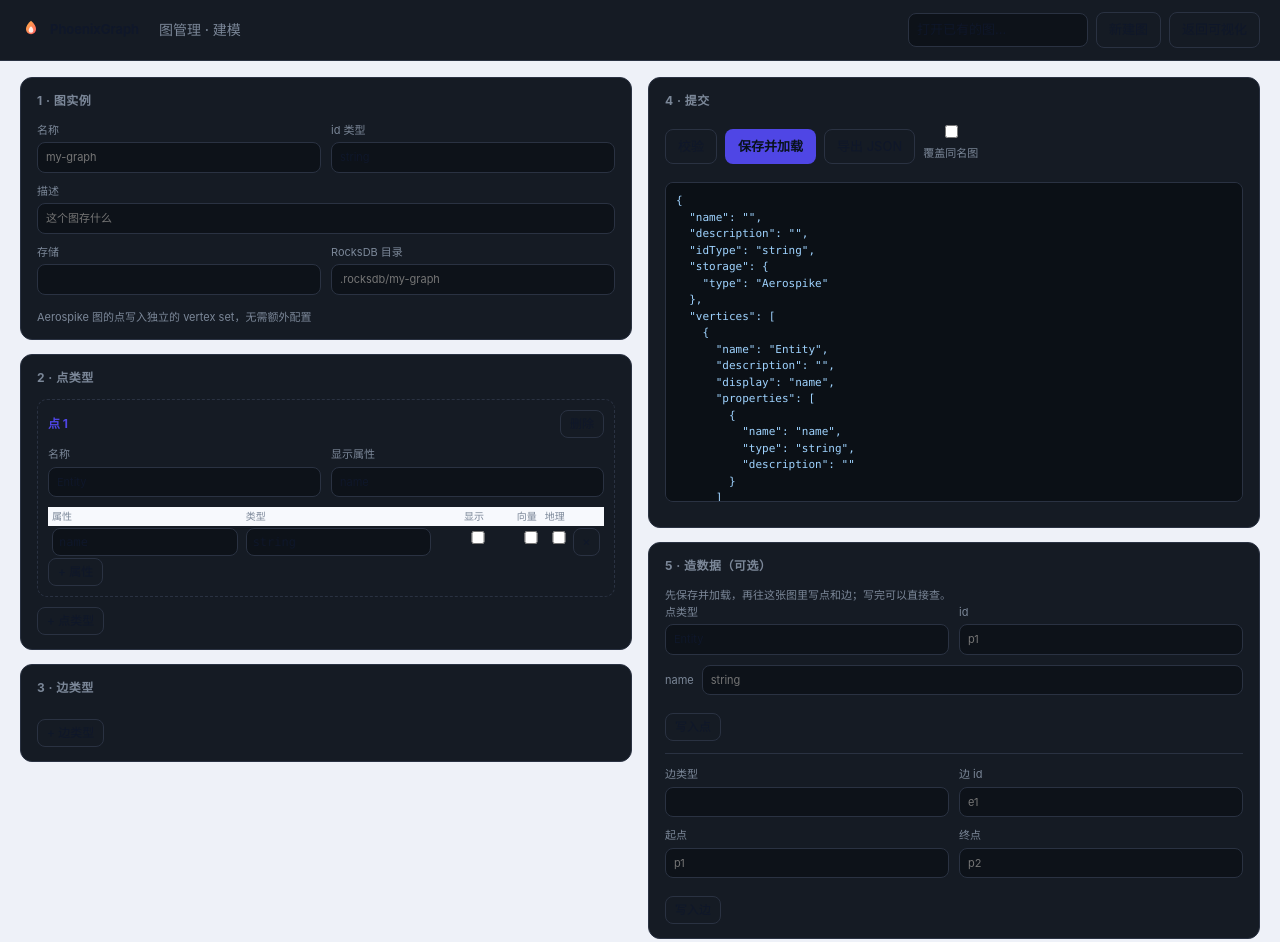
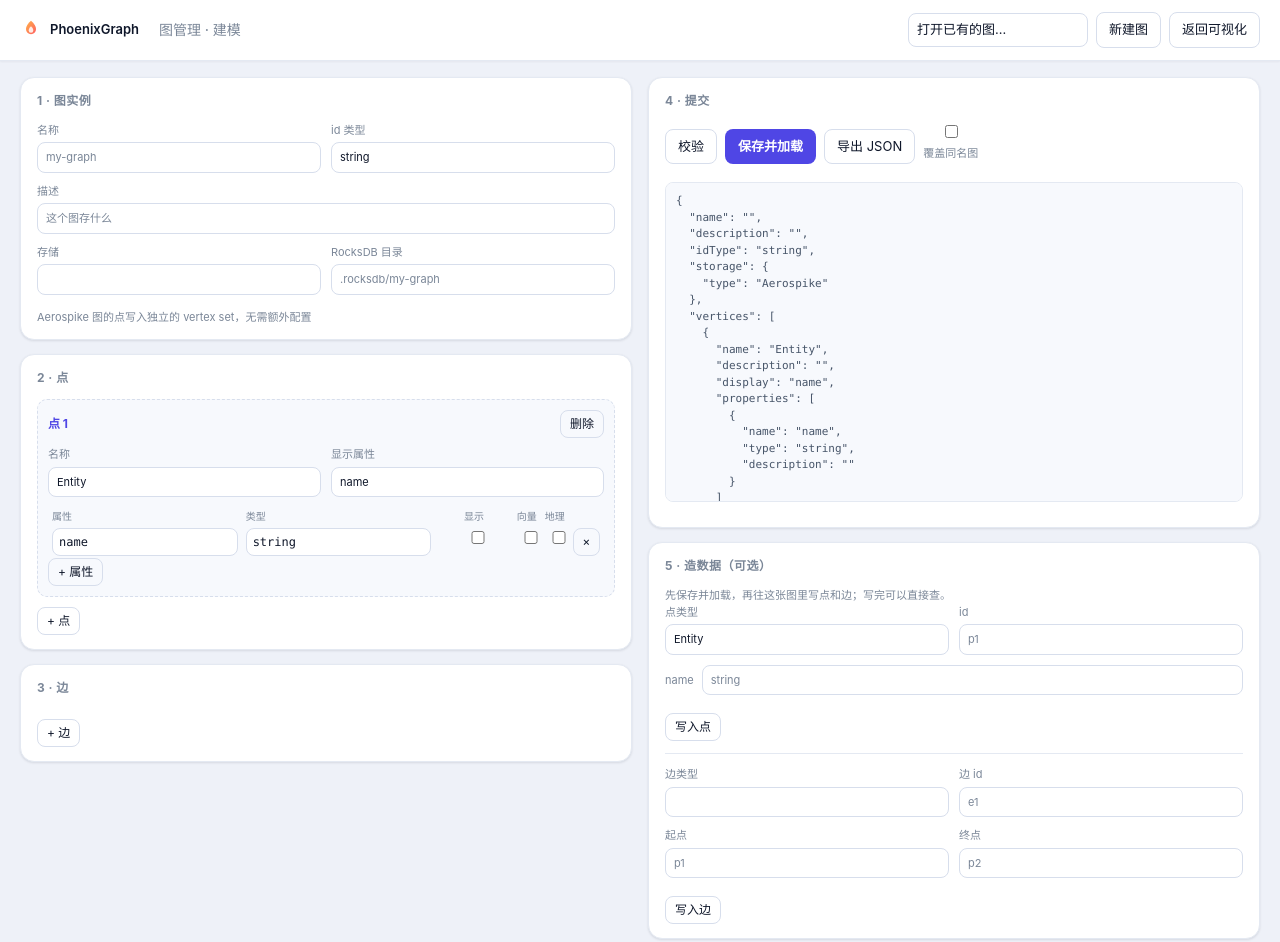
Before and after one commit to KanJiaZhang/PhoenixGraph, a website: page graph-web/frontend/public/builder.html in a window 1280 px wide. Drawn offline with Linux system fonts and the light colour scheme; no server answers.

Commit message:
Fix the dashboard row and make the builder page readable
Adding the graph-builder entry as a block before the id field pushed the vertex-id input and the
action buttons onto two lines. It is an icon in the action group now, next to the language switch,
the examples and the query button, and the label above the vertex picker says Vertex instead of
Vertex type, which is enough to keep the row on one line - measured in a 1600 px window: the input
ends at 905 px, the buttons start at 1136 px, same row, no overlap, no page overflow. The example
picker still takes a third of the query row but stops growing at 320 px.

The builder page was unreadable because its stylesheet used dark fallbacks (var(--panel, #151b24),
var(--input-bg, #0d1219)) while the dashboard defines a light theme: cards and inputs got a dark
background and the text kept the dashboard's dark colour. It now uses the dashboard's variables with
light fallbacks throughout - page, cards, inputs, buttons, messages, the JSON preview - so the two
pages look alike: white cards with dark text, a light code block and a dark toast. Its section
headings say 点 and 边 like the dashboard does.

```diff
--- a/graph-web/frontend/public/builder.html
+++ b/graph-web/frontend/public/builder.html
@@ -49,15 +49,15 @@
     </div>
 
     <div class="card">
-      <h2>2 · 点类型</h2>
+      <h2>2 · 点</h2>
       <div id="vertexList" class="type-list"></div>
-      <button id="addVertex" class="btn ghost small" type="button">+ 点类型</button>
+      <button id="addVertex" class="btn ghost small" type="button">+ 点</button>
     </div>
 
     <div class="card">
-      <h2>3 · 边类型</h2>
+      <h2>3 · 边</h2>
       <div id="edgeList" class="type-list"></div>
-      <button id="addEdge" class="btn ghost small" type="button">+ 边类型</button>
+      <button id="addEdge" class="btn ghost small" type="button">+ 边</button>
     </div>
   </section>
 
--- a/graph-web/frontend/public/css/builder.css
+++ b/graph-web/frontend/public/css/builder.css
@@ -1,10 +1,12 @@
-/* The graph builder reuses the dashboard's palette; these are the page-specific bits. */
+/* The graph builder reuses the dashboard's palette (a light theme), so the two pages look alike.
+   The colours are spelled out with light fallbacks: the page must be readable on its own too. */
 .builder-page {
   margin: 0;
   min-height: 100vh;
-  background: var(--bg, #0f131a);
-  color: var(--text, #e7ecf3);
-  font: 13px/1.5 "Inter", "Segoe UI", system-ui, sans-serif;
+  background: var(--bg, #eef1f8);
+  color: var(--text, #0f172a);
+  font: 13px/1.5 -apple-system, BlinkMacSystemFont, "Segoe UI", Roboto, "PingFang SC",
+    "Microsoft YaHei", sans-serif;
 }
 
 .builder-head {
@@ -12,8 +14,9 @@
   align-items: center;
   gap: 16px;
   padding: 12px 20px;
-  border-bottom: 1px solid var(--line, #2a3242);
-  background: var(--panel, #151b24);
+  border-bottom: 1px solid var(--border, #e4e9f2);
+  background: var(--surface, #ffffff);
+  box-shadow: var(--shadow-xs, 0 1px 2px rgba(15, 23, 42, 0.05));
 }
 .builder-head .brand {
   display: inline-flex;
@@ -28,7 +31,7 @@
   margin: 0;
   font-size: 14px;
   font-weight: 500;
-  color: var(--muted, #8a94a6);
+  color: var(--muted, #7b8798);
 }
 .builder-head-actions {
   margin-left: auto;
@@ -36,7 +39,10 @@
   align-items: center;
   gap: 8px;
 }
-.builder-head-actions select { min-width: 180px; }
+.builder-head-actions select {
+  min-width: 180px;
+  max-width: 260px;
+}
 
 .builder-main {
   display: grid;
@@ -48,58 +54,70 @@
 .builder-column { display: flex; flex-direction: column; gap: 14px; }
 
 .card {
-  border: 1px solid var(--line, #2a3242);
-  border-radius: 12px;
+  border: 1px solid var(--border, #e4e9f2);
+  border-radius: var(--radius, 14px);
   padding: 14px 16px;
-  background: var(--panel, #151b24);
+  background: var(--surface, #ffffff);
+  box-shadow: var(--shadow-sm, 0 1px 3px rgba(15, 23, 42, 0.07));
 }
 .card h2 {
   margin: 0 0 12px;
   font-size: 12px;
   letter-spacing: 0.04em;
   text-transform: uppercase;
-  color: var(--muted, #8a94a6);
+  color: var(--muted, #7b8798);
 }
 .card label {
   display: flex;
   flex-direction: column;
   gap: 4px;
   font-size: 11px;
-  color: var(--muted, #8a94a6);
+  color: var(--muted, #7b8798);
   margin-bottom: 10px;
 }
 .grid-2 { display: grid; grid-template-columns: 1fr 1fr; gap: 10px; }
 
 input, select, textarea {
-  background: var(--input-bg, #0d1219);
-  border: 1px solid var(--line, #2a3242);
+  background: var(--surface, #ffffff);
+  border: 1px solid var(--border-2, #d7deec);
   border-radius: 8px;
-  color: var(--text, #e7ecf3);
+  color: var(--text, #0f172a);
   padding: 6px 8px;
   font: inherit;
 }
-input:focus, select:focus { outline: 1px solid var(--accent, #4cc2ff); }
+input::placeholder, textarea::placeholder { color: var(--muted, #7b8798); }
+input:focus, select:focus, textarea:focus {
+  outline: 2px solid var(--accent-soft, #eef1ff);
+  border-color: var(--accent, #4f46e5);
+}
 
 .btn {
-  border: 1px solid var(--line, #2a3242);
-  background: var(--panel-2, #1b2330);
-  color: var(--text, #e7ecf3);
+  border: 1px solid var(--border-2, #d7deec);
+  background: var(--surface-2, #f7f9fd);
+  color: var(--text, #0f172a);
   border-radius: 8px;
   padding: 7px 12px;
   cursor: pointer;
   font: inherit;
 }
-.btn:hover { border-color: var(--accent, #4cc2ff); }
-.btn.primary { background: var(--accent, #4cc2ff); color: #08121c; border-color: transparent; font-weight: 600; }
+.btn:hover { border-color: var(--accent, #4f46e5); color: var(--accent, #4f46e5); }
+.btn.primary {
+  background: var(--accent, #4f46e5);
+  color: #ffffff;
+  border-color: transparent;
+  font-weight: 600;
+}
+.btn.primary:hover { color: #ffffff; filter: brightness(1.05); }
 .btn.small { padding: 4px 9px; font-size: 12px; }
 .btn.ghost { background: transparent; }
 .checkbox { flex-direction: row; align-items: center; gap: 6px; font-size: 12px; }
 
 .type-list { display: flex; flex-direction: column; gap: 10px; margin-bottom: 10px; }
 .type-card {
-  border: 1px dashed var(--line, #2a3242);
-  border-radius: 10px;
+  border: 1px dashed var(--border-2, #d7deec);
+  border-radius: var(--radius-sm, 10px);
   padding: 10px;
+  background: var(--surface-2, #f7f9fd);
 }
 .type-card-head {
   display: flex;
@@ -107,14 +125,14 @@
   gap: 8px;
   margin-bottom: 8px;
 }
-.type-card-head strong { font-size: 12px; color: var(--accent, #4cc2ff); }
+.type-card-head strong { font-size: 12px; color: var(--accent, #4f46e5); }
 .type-card-head .btn { margin-left: auto; }
 .prop-table { width: 100%; border-collapse: collapse; }
 .prop-table th {
   text-align: left;
   font-size: 10px;
   text-transform: uppercase;
-  color: var(--muted, #8a94a6);
+  color: var(--muted, #7b8798);
   font-weight: 500;
   padding: 2px 4px;
 }
@@ -126,12 +144,12 @@
 .json-preview {
   max-height: 320px;
   overflow: auto;
-  background: #0b1016;
-  border: 1px solid var(--line, #2a3242);
+  background: var(--surface-2, #f7f9fd);
+  border: 1px solid var(--border, #e4e9f2);
   border-radius: 8px;
   padding: 10px;
   font: 11px/1.5 "JetBrains Mono", Consolas, monospace;
-  color: #9fd3ff;
+  color: var(--text-2, #475569);
   white-space: pre;
 }
 .result {
@@ -139,27 +157,28 @@
   padding: 8px 10px;
   font-size: 12px;
   margin-bottom: 10px;
-  border: 1px solid var(--line, #2a3242);
+  border: 1px solid var(--border, #e4e9f2);
+  background: var(--surface-2, #f7f9fd);
 }
-.result.ok { border-color: #2f7d4f; color: #8ef0b0; }
-.result.bad { border-color: #a33; color: #ff9a9a; }
+.result.ok { border-color: #86d0a3; background: #f0fbf4; color: #14532d; }
+.result.bad { border-color: #f3b0be; background: #fff5f7; color: #881337; }
 .result ul { margin: 4px 0 0; padding-left: 16px; }
-.hint { color: var(--muted, #8a94a6); font-size: 11px; margin: 4px 0 0; }
+.hint { color: var(--muted, #7b8798); font-size: 11px; margin: 4px 0 0; }
 .prop-editor { display: flex; flex-direction: column; gap: 6px; margin-bottom: 8px; }
 .prop-editor label { flex-direction: row; align-items: center; gap: 8px; }
 .prop-editor input { flex: 1; }
-hr { border: none; border-top: 1px solid var(--line, #2a3242); margin: 12px 0; }
+hr { border: none; border-top: 1px solid var(--border, #e4e9f2); margin: 12px 0; }
 #toast {
   position: fixed;
   left: 50%;
   bottom: 24px;
   transform: translateX(-50%) translateY(20px);
-  background: #1d2735;
-  border: 1px solid var(--line, #2a3242);
-  color: var(--text, #e7ecf3);
+  background: #0f172a;
+  color: #f8fafc;
   padding: 8px 14px;
   border-radius: 999px;
   font-size: 12px;
+  box-shadow: var(--shadow-md, 0 4px 16px rgba(15, 23, 42, 0.08));
   opacity: 0;
   transition: opacity 0.2s, transform 0.2s;
   pointer-events: none;
--- a/graph-web/src/main/resources/static/css/builder.css
+++ b/graph-web/src/main/resources/static/css/builder.css
@@ -1,10 +1,12 @@
-/* The graph builder reuses the dashboard's palette; these are the page-specific bits. */
+/* The graph builder reuses the dashboard's palette (a light theme), so the two pages look alike.
+   The colours are spelled out with light fallbacks: the page must be readable on its own too. */
 .builder-page {
   margin: 0;
   min-height: 100vh;
-  background: var(--bg, #0f131a);
-  color: var(--text, #e7ecf3);
-  font: 13px/1.5 "Inter", "Segoe UI", system-ui, sans-serif;
+  background: var(--bg, #eef1f8);
+  color: var(--text, #0f172a);
+  font: 13px/1.5 -apple-system, BlinkMacSystemFont, "Segoe UI", Roboto, "PingFang SC",
+    "Microsoft YaHei", sans-serif;
 }
 
 .builder-head {
@@ -12,8 +14,9 @@
   align-items: center;
   gap: 16px;
   padding: 12px 20px;
-  border-bottom: 1px solid var(--line, #2a3242);
-  background: var(--panel, #151b24);
+  border-bottom: 1px solid var(--border, #e4e9f2);
+  background: var(--surface, #ffffff);
+  box-shadow: var(--shadow-xs, 0 1px 2px rgba(15, 23, 42, 0.05));
 }
 .builder-head .brand {
   display: inline-flex;
@@ -28,7 +31,7 @@
   margin: 0;
   font-size: 14px;
   font-weight: 500;
-  color: var(--muted, #8a94a6);
+  color: var(--muted, #7b8798);
 }
 .builder-head-actions {
   margin-left: auto;
@@ -36,7 +39,10 @@
   align-items: center;
   gap: 8px;
 }
-.builder-head-actions select { min-width: 180px; }
+.builder-head-actions select {
+  min-width: 180px;
+  max-width: 260px;
+}
 
 .builder-main {
   display: grid;
@@ -48,58 +54,70 @@
 .builder-column { display: flex; flex-direction: column; gap: 14px; }
 
 .card {
-  border: 1px solid var(--line, #2a3242);
-  border-radius: 12px;
+  border: 1px solid var(--border, #e4e9f2);
+  border-radius: var(--radius, 14px);
   padding: 14px 16px;
-  background: var(--panel, #151b24);
+  background: var(--surface, #ffffff);
+  box-shadow: var(--shadow-sm, 0 1px 3px rgba(15, 23, 42, 0.07));
 }
 .card h2 {
   margin: 0 0 12px;
   font-size: 12px;
   letter-spacing: 0.04em;
   text-transform: uppercase;
-  color: var(--muted, #8a94a6);
+  color: var(--muted, #7b8798);
 }
 .card label {
   display: flex;
   flex-direction: column;
   gap: 4px;
   font-size: 11px;
-  color: var(--muted, #8a94a6);
+  color: var(--muted, #7b8798);
   margin-bottom: 10px;
 }
 .grid-2 { display: grid; grid-template-columns: 1fr 1fr; gap: 10px; }
 
 input, select, textarea {
-  background: var(--input-bg, #0d1219);
-  border: 1px solid var(--line, #2a3242);
+  background: var(--surface, #ffffff);
+  border: 1px solid var(--border-2, #d7deec);
   border-radius: 8px;
-  color: var(--text, #e7ecf3);
+  color: var(--text, #0f172a);
   padding: 6px 8px;
   font: inherit;
 }
-input:focus, select:focus { outline: 1px solid var(--accent, #4cc2ff); }
+input::placeholder, textarea::placeholder { color: var(--muted, #7b8798); }
+input:focus, select:focus, textarea:focus {
+  outline: 2px solid var(--accent-soft, #eef1ff);
+  border-color: var(--accent, #4f46e5);
+}
 
 .btn {
-  border: 1px solid var(--line, #2a3242);
-  background: var(--panel-2, #1b2330);
-  color: var(--text, #e7ecf3);
+  border: 1px solid var(--border-2, #d7deec);
+  background: var(--surface-2, #f7f9fd);
+  color: var(--text, #0f172a);
   border-radius: 8px;
   padding: 7px 12px;
   cursor: pointer;
   font: inherit;
 }
-.btn:hover { border-color: var(--accent, #4cc2ff); }
-.btn.primary { background: var(--accent, #4cc2ff); color: #08121c; border-color: transparent; font-weight: 600; }
+.btn:hover { border-color: var(--accent, #4f46e5); color: var(--accent, #4f46e5); }
+.btn.primary {
+  background: var(--accent, #4f46e5);
+  color: #ffffff;
+  border-color: transparent;
+  font-weight: 600;
+}
+.btn.primary:hover { color: #ffffff; filter: brightness(1.05); }
 .btn.small { padding: 4px 9px; font-size: 12px; }
 .btn.ghost { background: transparent; }
 .checkbox { flex-direction: row; align-items: center; gap: 6px; font-size: 12px; }
 
 .type-list { display: flex; flex-direction: column; gap: 10px; margin-bottom: 10px; }
 .type-card {
-  border: 1px dashed var(--line, #2a3242);
-  border-radius: 10px;
+  border: 1px dashed var(--border-2, #d7deec);
+  border-radius: var(--radius-sm, 10px);
   padding: 10px;
+  background: var(--surface-2, #f7f9fd);
 }
 .type-card-head {
   display: flex;
@@ -107,14 +125,14 @@
   gap: 8px;
   margin-bottom: 8px;
 }
-.type-card-head strong { font-size: 12px; color: var(--accent, #4cc2ff); }
+.type-card-head strong { font-size: 12px; color: var(--accent, #4f46e5); }
 .type-card-head .btn { margin-left: auto; }
 .prop-table { width: 100%; border-collapse: collapse; }
 .prop-table th {
   text-align: left;
   font-size: 10px;
   text-transform: uppercase;
-  color: var(--muted, #8a94a6);
+  color: var(--muted, #7b8798);
   font-weight: 500;
   padding: 2px 4px;
 }
@@ -126,12 +144,12 @@
 .json-preview {
   max-height: 320px;
   overflow: auto;
-  background: #0b1016;
-  border: 1px solid var(--line, #2a3242);
+  background: var(--surface-2, #f7f9fd);
+  border: 1px solid var(--border, #e4e9f2);
   border-radius: 8px;
   padding: 10px;
   font: 11px/1.5 "JetBrains Mono", Consolas, monospace;
-  color: #9fd3ff;
+  color: var(--text-2, #475569);
   white-space: pre;
 }
 .result {
@@ -139,27 +157,28 @@
   padding: 8px 10px;
   font-size: 12px;
   margin-bottom: 10px;
-  border: 1px solid var(--line, #2a3242);
+  border: 1px solid var(--border, #e4e9f2);
+  background: var(--surface-2, #f7f9fd);
 }
-.result.ok { border-color: #2f7d4f; color: #8ef0b0; }
-.result.bad { border-color: #a33; color: #ff9a9a; }
+.result.ok { border-color: #86d0a3; background: #f0fbf4; color: #14532d; }
+.result.bad { border-color: #f3b0be; background: #fff5f7; color: #881337; }
 .result ul { margin: 4px 0 0; padding-left: 16px; }
-.hint { color: var(--muted, #8a94a6); font-size: 11px; margin: 4px 0 0; }
+.hint { color: var(--muted, #7b8798); font-size: 11px; margin: 4px 0 0; }
 .prop-editor { display: flex; flex-direction: column; gap: 6px; margin-bottom: 8px; }
 .prop-editor label { flex-direction: row; align-items: center; gap: 8px; }
 .prop-editor input { flex: 1; }
-hr { border: none; border-top: 1px solid var(--line, #2a3242); margin: 12px 0; }
+hr { border: none; border-top: 1px solid var(--border, #e4e9f2); margin: 12px 0; }
 #toast {
   position: fixed;
   left: 50%;
   bottom: 24px;
   transform: translateX(-50%) translateY(20px);
-  background: #1d2735;
-  border: 1px solid var(--line, #2a3242);
-  color: var(--text, #e7ecf3);
+  background: #0f172a;
+  color: #f8fafc;
   padding: 8px 14px;
   border-radius: 999px;
   font-size: 12px;
+  box-shadow: var(--shadow-md, 0 4px 16px rgba(15, 23, 42, 0.08));
   opacity: 0;
   transition: opacity 0.2s, transform 0.2s;
   pointer-events: none;
```
Also changed, not shown: CONTEXT.md (+25 -0 lines), graph-web/frontend/public/css/style.css (+12 -19 lines), graph-web/frontend/public/index.html (+6 -6 lines), graph-web/frontend/public/js/app.js (+5 -2 lines), graph-web/src/main/resources/static/builder.html (+4 -4 lines), graph-web/src/main/resources/static/css/style.css (+12 -19 lines), graph-web/src/main/resources/static/index.html (+6 -6 lines), graph-web/src/main/resources/static/js/app.js (+5 -2 lines).
